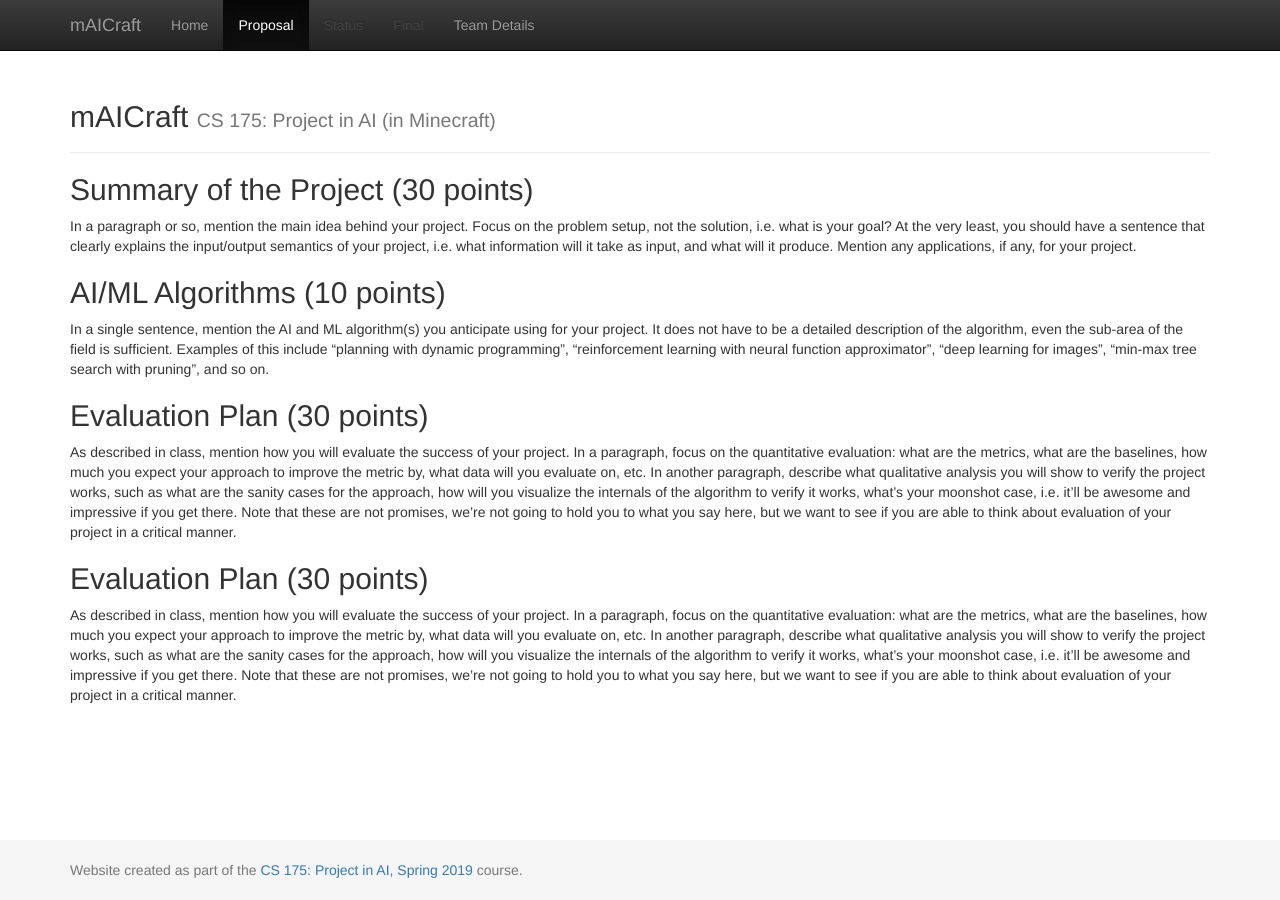
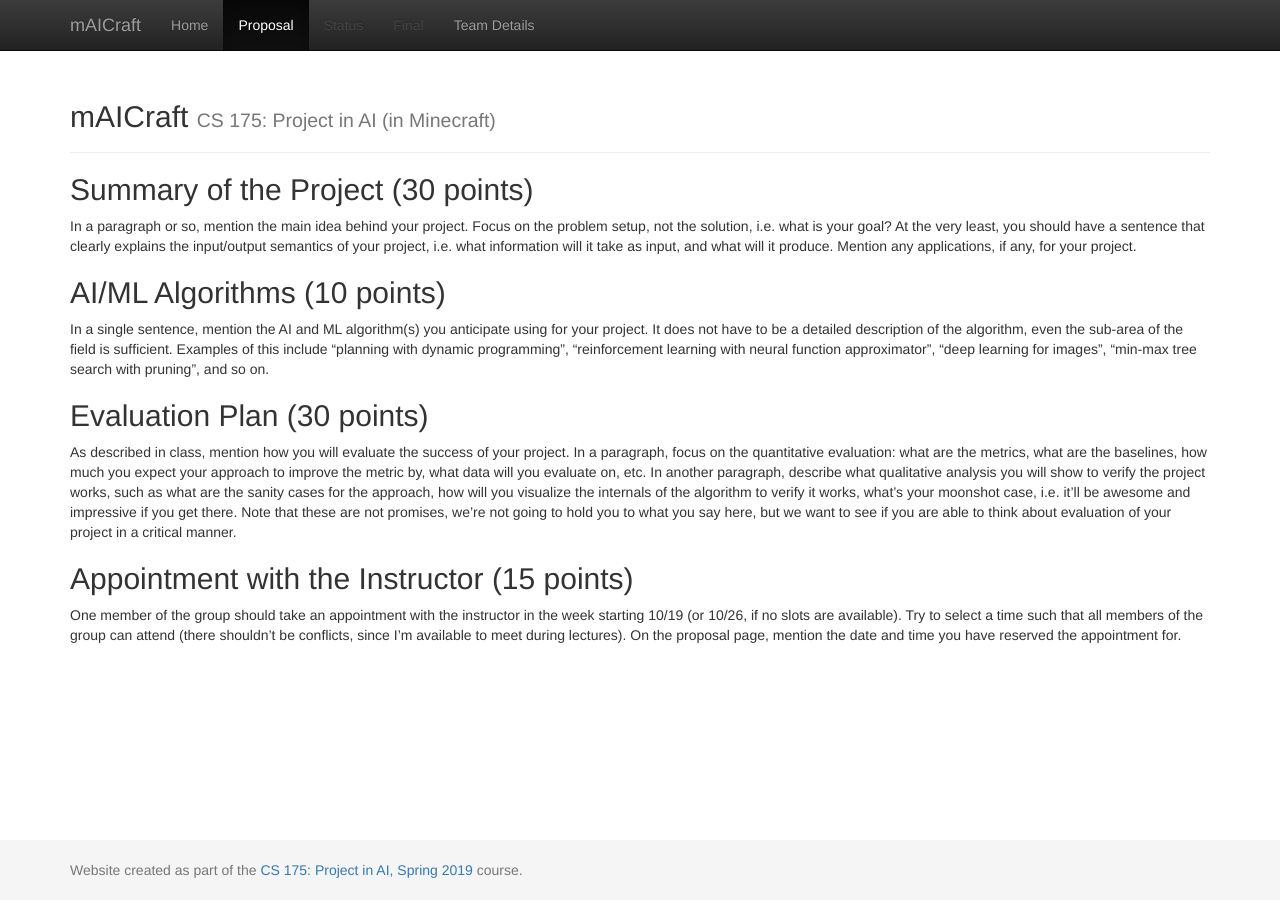
Before and after one commit to Modjular/boringAI, a Jekyll site: the page built from docs/proposal.md, in a window 1280 px wide. Built offline with Jekyll 4.4.1, drawn with Linux system fonts in a browser that asks for light colours.

Commit message:
fixed repeat section

```diff
--- a/docs/proposal.md
+++ b/docs/proposal.md
@@ -15,6 +15,6 @@ In a single sentence, mention the AI and ML algorithm(s) you anticipate using fo
 
 As described in class, mention how you will evaluate the success of your project. In a paragraph, focus on the quantitative evaluation: what are the metrics, what are the baselines, how much you expect your approach to improve the metric by, what data will you evaluate on, etc. In another paragraph, describe what qualitative analysis you will show to verify the project works, such as what are the sanity cases for the approach, how will you visualize the internals of the algorithm to verify it works, what’s your moonshot case, i.e. it’ll be awesome and impressive if you get there. Note that these are not promises, we’re not going to hold you to what you say here, but we want to see if you are able to think about evaluation of your project in a critical manner.
 
-## Evaluation Plan (30 points)
+## Appointment with the Instructor (15 points)
 
-As described in class, mention how you will evaluate the success of your project. In a paragraph, focus on the quantitative evaluation: what are the metrics, what are the baselines, how much you expect your approach to improve the metric by, what data will you evaluate on, etc. In another paragraph, describe what qualitative analysis you will show to verify the project works, such as what are the sanity cases for the approach, how will you visualize the internals of the algorithm to verify it works, what’s your moonshot case, i.e. it’ll be awesome and impressive if you get there. Note that these are not promises, we’re not going to hold you to what you say here, but we want to see if you are able to think about evaluation of your project in a critical manner.
+One member of the group should take an appointment with the instructor in the week starting 10/19 (or 10/26, if no slots are available). Try to select a time such that all members of the group can attend (there shouldn’t be conﬂicts, since I’m available to meet during lectures). On the proposal page, mention the date and time you have reserved the appointment for.
```
